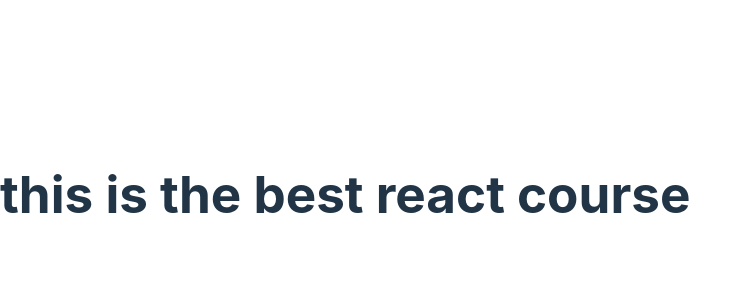
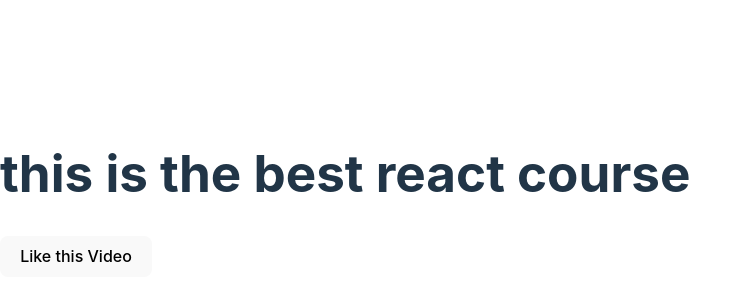
Before and after one commit to Tridib11/React_KG, a React (Vite) app in the folder 2-create-react-comp/: page / in a window 1280 px wide. Shown: the part 206-506 px from the top of the page, without its empty margins (0-752 px from the left). Built offline with nearby package versions, Linux system fonts and the light colour scheme.

Commit message:
File added

```diff
--- a/2-create-react-comp/src/App.jsx
+++ b/2-create-react-comp/src/App.jsx
@@ -1,5 +1,9 @@
-function App(){
-  return <h1>this is the best react course</h1>
+import KgButton from "./KgButton";
+function App() {
+  return <div>
+    <h1>this is the best react course</h1>
+    <KgButton/>
+  </div>
 }
 
-export default App
+export default App;
--- a/2-create-react-comp/src/kgButton.jsx
+++ b/2-create-react-comp/src/kgButton.jsx
@@ -1,5 +1,5 @@
-function kgButton(){
-  return <button>Like this Video</button>
+function KgButton() {
+  return <button>Like this Video</button>;
 }
 
-export default kgButton
+export default KgButton;
```
